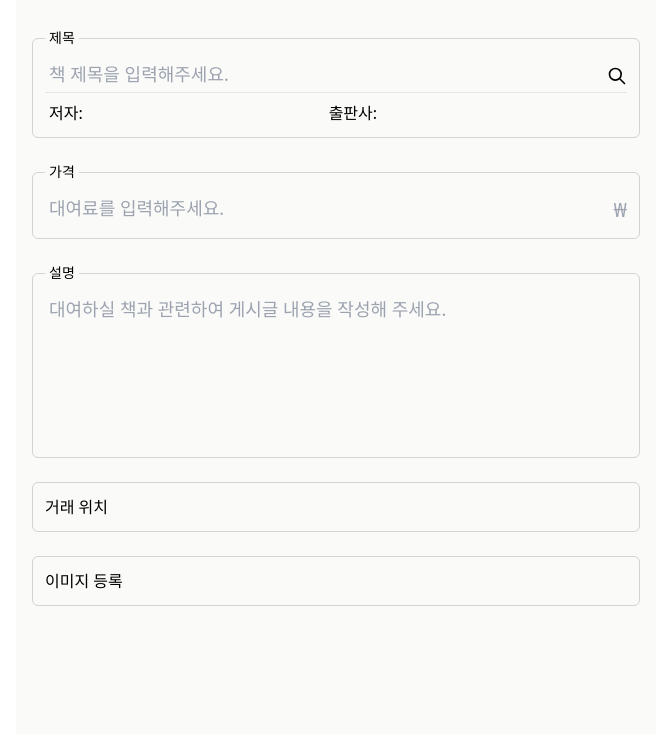
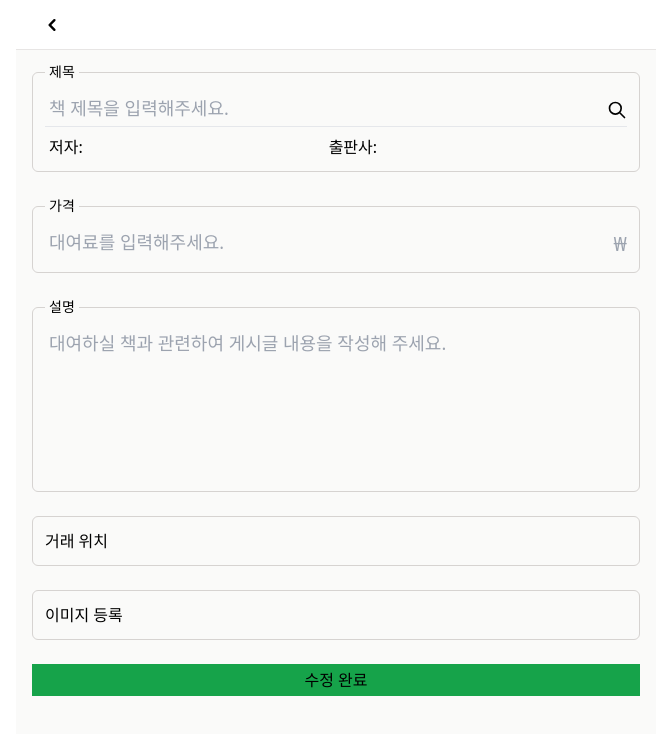
Before and after one commit to Withlaw/dnb, a React (Vite) app: page /books/1/edit in a window 1280 px wide. Shown: the top 734 px of the page, without its empty margins (304-975 px from the left). Built offline with nearby package versions, Linux system fonts and the light colour scheme.

Commit message:
header main 컴포넌트 분리

```diff
--- a/src/pages/book-edit.tsx
+++ b/src/pages/book-edit.tsx
@@ -1,9 +1,12 @@
 import PostForm from '@/features/books/post-form.component.tsx';
-import HeaderMain from '@/ui/header-main.tsx';
-import NavHeader from '@/ui/nav-header.tsx';
+import Button from '@/ui/button.tsx';
 
 const BookEditPage = () => {
-	return <PostForm />;
+	return (
+		<PostForm>
+			<Button>수정 완료</Button>
+		</PostForm>
+	);
 };
 
 export default BookEditPage;
--- a/src/ui/header-main.tsx
+++ b/src/ui/header-main.tsx
@@ -1,39 +1,11 @@
-import { HiMenu, HiOutlineSearch } from 'react-icons/hi';
-import { useMatch } from 'react-router-dom';
-
-import HeaderNav from '@/ui/nav-header.tsx';
-
-type HeaderItem = {
-	id: number;
-	name: string;
-	icon?: React.ReactNode;
+type Props = {
+	children: React.ReactNode;
 };
 
-const headerItems: HeaderItem[] = [
-	{ id: 0, name: 'search', icon: <HiOutlineSearch size="24" /> },
-	{ id: 1, name: 'menu', icon: <HiMenu size="24" /> },
-];
-
-const HeaderMain = () => {
-	/* ui 폴더에는 순수 함수만 오도록 해야함. 아래 코드 수정 할 것  */
-	const currentPath = useMatch('/books');
-	const isBooksPage = currentPath !== null;
-
+const HeaderMain = ({ children }: Props) => {
 	return (
 		<header className="fixed z-[999] flex h-[50px] w-full max-w-screen-sm flex-initial items-center justify-between border-b border-solid border-stone-200 bg-[#fff] px-6 py-2">
-			<div className="flex min-w-4">
-				<HeaderNav isBooksPage={isBooksPage} />
-			</div>
-
-			<div className="flex items-center justify-end ">
-				{headerItems.map(item => (
-					<span key={item.id} className="ml-4">
-						{item.icon}
-					</span>
-				))}
-				{/* <p>검색</p>
-				<p>메뉴</p> */}
-			</div>
+			{children}
 		</header>
 	);
 };
--- a/src/ui/layout-books-post.tsx
+++ b/src/ui/layout-books-post.tsx
@@ -1,16 +1,21 @@
-import { Outlet, ScrollRestoration } from 'react-router-dom';
+import { Outlet } from 'react-router-dom';
 
 import HeaderMain from '@/ui/header-main.tsx';
+import NavHeader from '@/ui/nav-header.tsx';
 
 const BooksPostLayout = () => {
 	return (
 		<div className="container mx-auto flex h-dvh max-w-screen-sm flex-col">
-			{/* <HeaderMain /> */}
+			<HeaderMain>
+				<div className="flex min-w-4">
+					<NavHeader />
+				</div>
+			</HeaderMain>
+
 			{/* <aside className="bg-green-800">app aside</aside> */}
-			<main className="flex-auto bg-stone-50 px-4 py-4">
+			<main className="flex-auto bg-stone-50 px-4 py-[50px]">
 				<Outlet />
 			</main>
-			{/* <footer>app footer</footer> */}
 		</div>
 	);
 };
--- a/src/ui/layout-root.tsx
+++ b/src/ui/layout-root.tsx
@@ -1,16 +1,48 @@
+import { HiMenu, HiOutlineSearch } from 'react-icons/hi';
 import { Outlet, ScrollRestoration } from 'react-router-dom';
+import { useMatch } from 'react-router-dom';
 
 import HeaderMain from '@/ui/header-main.tsx';
+import NavHeader from '@/ui/nav-header.tsx';
 import NavMain from '@/ui/nav-main.tsx';
 
+type HeaderItem = {
+	id: number;
+	name: string;
+	icon?: React.ReactNode;
+};
+
+const headerItems: HeaderItem[] = [
+	{ id: 0, name: 'search', icon: <HiOutlineSearch size="24" /> },
+	{ id: 1, name: 'menu', icon: <HiMenu size="24" /> },
+];
+
 const RootLayout = () => {
+	/* ui 폴더에는 순수 함수만 오도록 해야함. layout 컴포넌트는 페이지 같은 요소니까 예외? */
+	const currentPath = useMatch('/books');
+	const isBooksPage = currentPath !== null;
+
 	return (
 		<div className="container mx-auto flex h-dvh max-w-screen-sm flex-col">
-			<HeaderMain />
+			<HeaderMain>
+				<div className="flex min-w-4">
+					<NavHeader isBooksPage={isBooksPage} />
+				</div>
+
+				<div className="flex items-center justify-end">
+					{headerItems.map(item => (
+						<span key={item.id} className="ml-4">
+							{item.icon}
+						</span>
+					))}
+				</div>
+			</HeaderMain>
+
 			{/* <aside className="bg-green-800">app aside</aside> */}
 			<main className="flex-auto bg-stone-50 px-4 py-[50px]">
 				<Outlet />
 			</main>
+
 			{/* <footer>app footer</footer> */}
 			<NavMain />
 
--- a/src/ui/nav-header.tsx
+++ b/src/ui/nav-header.tsx
@@ -10,13 +10,15 @@ const NavHeader = ({ isBooksPage = false, title = '동네북' }: Props) => {
 	if (isBooksPage)
 		return (
 			<div>
+				{/* 홈페이지(books page)일 경우 title 표기 */}
 				<span className="text-xl tracking-widest">{title}</span>
 			</div>
 		);
 	else
 		return (
 			<div>
-				<Link to={'..'} relative="path">
+				{/* 홈페이지가 아닐 경우 뒤로가기 버튼 */}
+				<Link to=".." relative="path">
 					<span className="text-2xl">
 						<HiChevronLeft />
 					</span>
```
